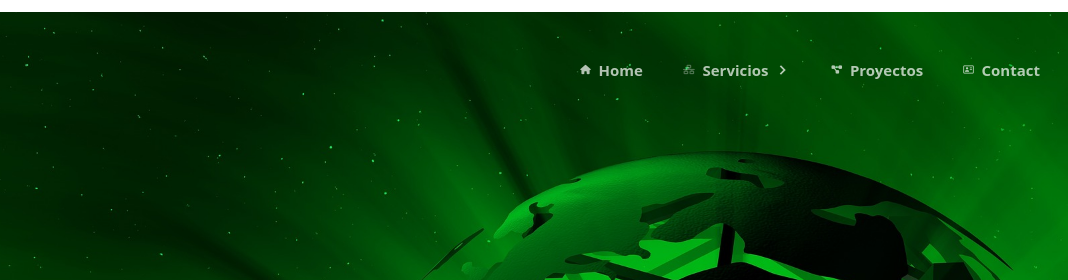
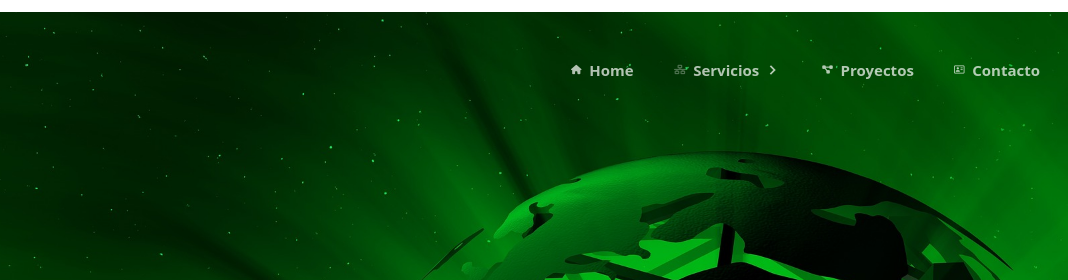
Before and after one commit to leousogral/TP_Integrador_Moyano_Leonardo, a plain HTML site: page index.html in a window 1280 px wide. Shown: the top 280 px of the page, 212-1280 px from the left. Drawn offline with nearby package versions, Linux system fonts and the light colour scheme; no server answers.

Commit message:
Nombre de contacto

```diff
--- a/index.html
+++ b/index.html
@@ -66,7 +66,7 @@
 
                 <li class="menu__item">
                     <a href="#contacto" class="menu__link"><i
-                            class="fa-regular fa-address-card fa-2xs"></i>&nbsp;&nbsp;Contact</a>
+                            class="fa-regular fa-address-card fa-2xs"></i>&nbsp;&nbsp;Contacto</a>
                 </li>
 
             </ul>
```
